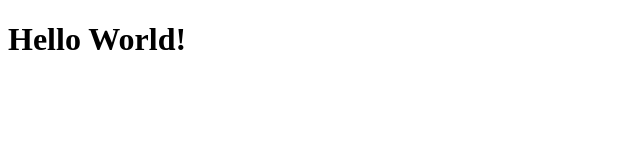
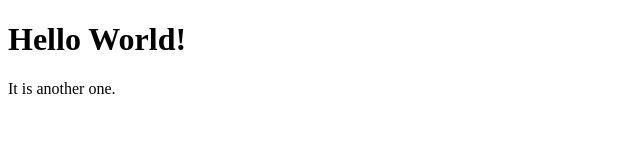
Before and after one commit to arushi2610/Portfolio-Website, a plain HTML site: page index.html in a window 1280 px wide. Shown: the whole page, without its empty margins (0-640 px from the left). Drawn offline with Linux system fonts and the light colour scheme.

Commit message:
second commit

```diff
--- a/index.html
+++ b/index.html
@@ -5,5 +5,6 @@
     </head>
     <body>
         <h1>Hello World!</h1>
+        <p>It is another one.</p>
     </body>
 </html>
```
